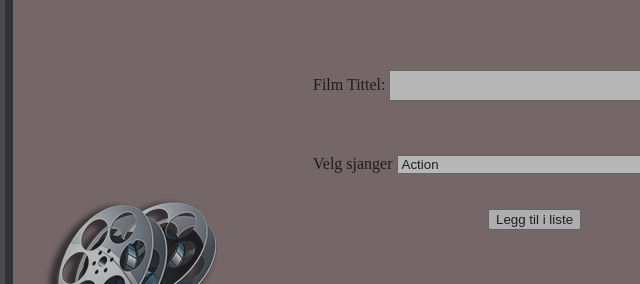
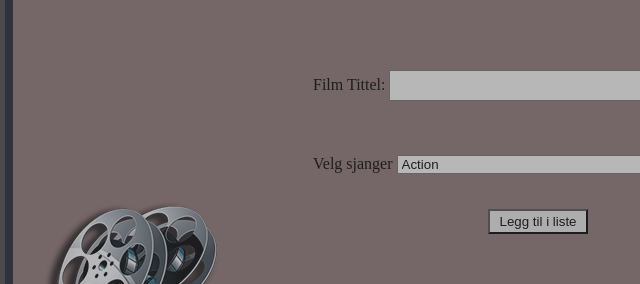
Before and after one commit to Horseborn/ObligOppgave-3, a plain HTML site: page index.html in a window 1280 px wide. Shown: the part 479-763 px from the top of the page, 315-955 px from the left. Drawn offline with Linux system fonts and the light colour scheme.

Commit message:
added function to addMovie

```diff
--- a/css/style.css
+++ b/css/style.css
@@ -67,6 +67,9 @@ margin-left: 300px;
 #submitMovie{
     margin-top: 5%;
     margin-left: 25%;
+    border-radius: 0;
+    height: 25px;
+    width: 100px;
 
 
 }
--- a/css/stylePage2.css
+++ b/css/stylePage2.css
@@ -4,7 +4,7 @@
 
 #page2List{
     margin-left: 5%;
-    margin-top: 20%;
+    margin-top: 10%;
     border: 1px solid black;
     width: 850px;
     font-size: 20px;
@@ -18,6 +18,20 @@
         width: 50%;
         margin-top: 2%;
         margin-left: 25%;
+    }
+
+    ul{
+        margin: 0;
+        border-left: 10px solid;
+        list-style-type: none;
+        padding: 0;
+
+    }
+
+    ul li{
+        cursor: pointer;
+        position: relative;
+        padding: 12px 8px 12px 40px;
     }
 
     li{
--- a/js/controller.js
+++ b/js/controller.js
@@ -9,3 +9,19 @@
 //     next++
 //      View();
 // }
+function addMovie(){
+  let movieObj = {
+      name: model.input.movieInput,
+      genres: model.input.genre,
+  }
+  model.movieView.movies.push(movieObj)
+  if (model.input.genre == ''){
+
+  }
+  View();
+}
+
+
+function deleteMovie(i){
+
+}
--- a/js/model.js
+++ b/js/model.js
@@ -20,49 +20,56 @@ const model = {
 
 
     input:{
-        movieWrite: {
+
             movieInput: '',
-
-        },
-
-
-
-
-
+            genre:'',
     },
     movieView: {
         movies: [
             {
             id: 001,
-            name: 'Midsommar',
-            haveSeen: false
+            name: '',
+            haveSeen: false,
+            genres: ''
+
 
             },
-            {
-                id: 002,
-                name: '',
-                haveSeen: false
-            },
-            {
-                id: 003,
-                name: '',
-                haveSeen: false
-            },
-            {
-                id: 004,
-                name: '',
-                haveSeen: false
-            },
-            {
-                id: 005,
-                name: '',
-                haveSeen: false
-            },
-            {
-                id: 006,
-                name: '',
-                haveSeen: false
-            }
+            // {
+            //     id: 002,
+            //     name: '',
+            //     haveSeen: false,
+            //     genres: 'Action'
+
+
+            // },
+            // {
+            //     id: 003,
+            //     name: '',
+            //     haveSeen: false,
+            //     genres: 'Fantasy'
+
+            // },
+            // {
+            //     id: 004,
+            //     name: '',
+            //     haveSeen: false,
+            //     genres: 'Thriller'
+
+            // },
+            // {
+            //     id: 005,
+            //     name: '',
+            //     haveSeen: false,
+            //     genres: 'Documentary'
+
+            // },
+            // {
+            //     id: 006,
+            //     name: '',
+            //     haveSeen: false,
+            //     genres: 'Horror'
+
+            // }
 
 
 
--- a/js/movieListView.js
+++ b/js/movieListView.js
@@ -1,26 +1,42 @@
 function showmovieListView(){
-    html = `
-    <div id="borderDiv">
 
-    <h1 id="titlePage2">Personal Movie List</h1>
-        <div id="page2List">
+   html = '';
 
+    for(let i = 0; i< model.movieView.movies.length; i++){
+        html +=  `<div id="borderDiv">
+                <h1 id="titlePage2">Personal Movie List</h1>
+            <div id="page2List">
                 <ul id="unseenMovies">
-                <li><label>wersdf</label><button class="delete"><b>X</b></button></li>
-                <li><label>Movie3</label><button class="delete"><b>X</b></button></li>
-                <li><label>Movi3e4</label><button class="delete"><b>X</b></button></li>
-                <li><label>Movie342</label><button class="delete"><b>X</b></button></li>
-                <li><label>Movie5123</label><button class="delete"><b>X</b></button></li>
-                <li><label>Muror</label><button class="delete"><b>X</b></button></li>
+                    <li>${model.movieView.movies[i].name}<br> ${model.movieView.movies[i].genres}<button class="delete" onclick="deleteMovie()"><b>X</b></button></li>
+
+                </ul>
+
+            </div>
+        </div>`
+    }
+    // html = `
+    // <div id="borderDiv">
+
+    // <h1 id="titlePage2">Personal Movie List</h1>
+    //     <div id="page2List">
+
+    //             <ul id="unseenMovies">
+    //             <li>Movie1<button class="delete"><b>X</b></button></li>
+    //             <li>Movie2<button class="delete"><b>X</b></button></li>
+    //             <li>Movie3<button class="delete"><b>X</b></button></li>
+    //             <li>Movie4<button class="delete"><b>X</b></button></li>
+    //             <li>Movie5<button class="delete"><b>X</b></button></li>
+    //             <li>Movie6<button class="delete"><b>X</b></button></li>
 
 
-            </ul>
+    //         </ul>
 
-        </div>
-        <div id="btnContainer"><button id="backBtn" onclick="View()">☚ Back to frontpage</button></div>
+    //     </div>
+    html += `  <div id="btnContainer"><button onclick="View()">☚ Back to frontpage</button></div>`   ;
 
-    </div>
+    // </div>
 
-    `;
+    // `;
     document.getElementById("infoDiv").innerHTML = html;
 }
+//backBtn
--- a/js/view.js
+++ b/js/view.js
@@ -5,20 +5,20 @@ function View(){
 
         <h1 class="frontTitle">Personal Movie Watchlist</h1>
         <div class="movieBorderBox">
-        <form id="movieInput">
+        <div id="movieInput">
         <label for="movieInput">Film Tittel: </label>
-        <input type="text" id="movieTitleInput" name="movieInput"><br><br>
+        <input type="text" id="movieTitleInput" oninput="model.input.movieInput = this.value" name="movieInput"><br><br>
         <br><br>
         <label for="genres">Velg sjanger</label>
-        <select name="genres" id="genres">`;
+        <select onchange="model.input.genre = this.value" name="genres" id="genres">`;
         for (let i = 0; i < model.movieView.genres.length; i++){
-            html += `<option>${model.movieView.genres[i]}</option>`;
+            html += `<option >${model.movieView.genres[i]}</option>`;
         }
         html += `</select>
         <br>
-        <input id="submitMovie" type="submit" value="Legg til i liste">
+        <button id="submitMovie" onclick="addMovie()">Legg til i liste</button>
 
-      </form>
+      </div>
       <button id="nxtBtn" onclick="showmovieListView()"><span>next page</span></button>
 
         <img id="moviePic1" src="/img/moviePic.png"
@@ -40,3 +40,7 @@ function View(){
             <div></div>
 
         </section> */}
+
+
+
+        // <input id="submitMovie" type="submit" value="Legg til i liste"></input>
```
